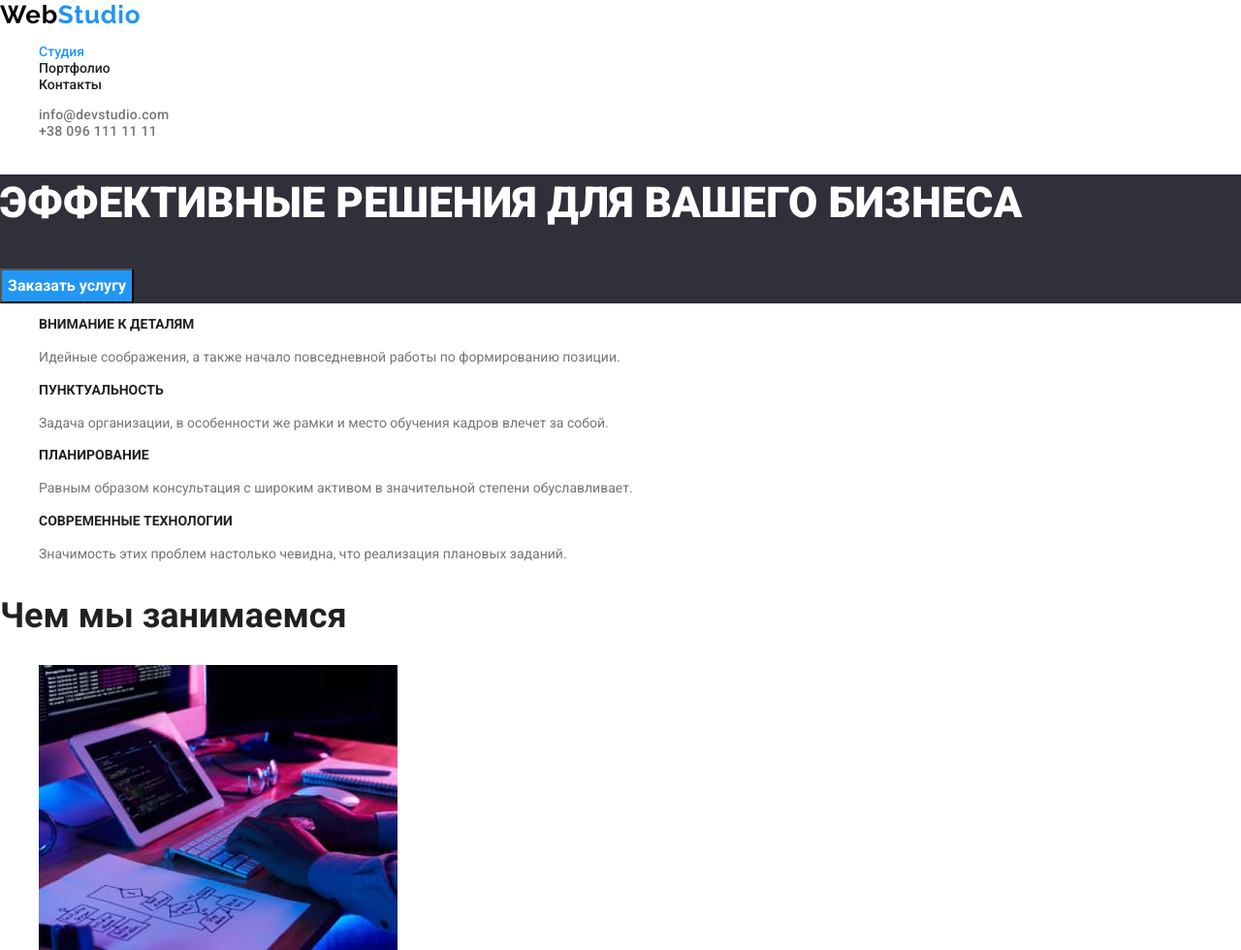
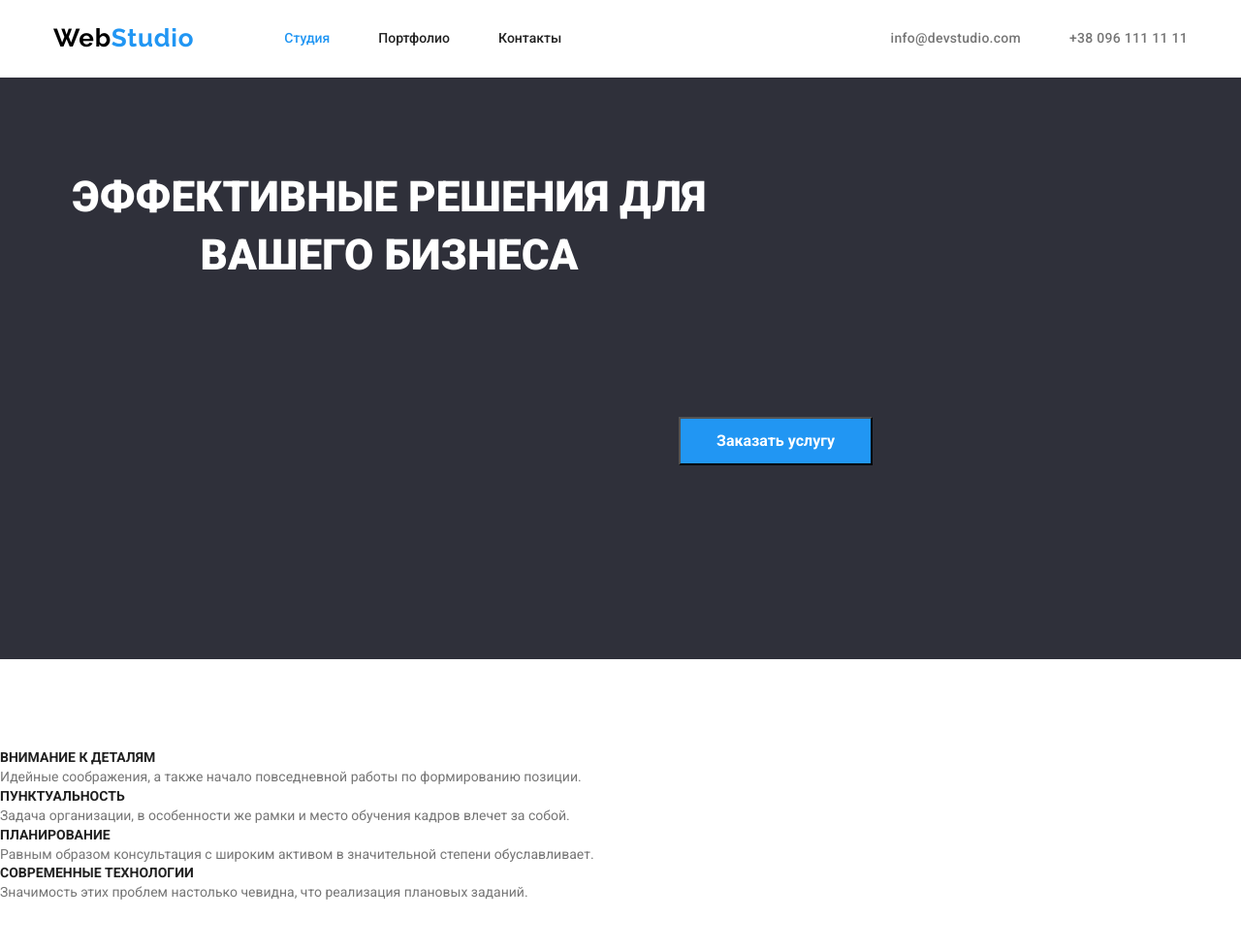
Before and after one commit to SerhiiSO/goit-markup-hw-03, a plain HTML site: page index.html in a window 1280 px wide. Shown: the top 980 px of the page at 97% size. Drawn offline with nearby package versions, Linux system fonts and the light colour scheme.

Commit message:
first-try-flex-box

```diff
--- a/css/styles.css
+++ b/css/styles.css
@@ -1,12 +1,30 @@
 :root {
-  --primary-font: 'Roboto', sans-serif;
-  --secondary-font: 'Raleway', sans-serif;
+  --primary-font: "Roboto", sans-serif;
+  --secondary-font: "Raleway", sans-serif;
   --primary-font-color: #757575;
   --secondary-font-color: #212121;
   --logo-accent-color: #2196f3;
   --logo-second-color: #000000;
   --logo-footer-color: #ffffff;
   --link-hover-focus: #2196f3;
+}
+h1,
+h2,
+h3,
+h4,
+h5,
+p {
+  margin-top: 0;
+  margin-bottom: 0;
+}
+ul,
+ol {
+  margin-top: 0;
+  margin-bottom: 0;
+  padding-left: 0;
+}
+img {
+  display: block;
 }
 body {
   font-family: var(--primary-font);
@@ -15,8 +33,22 @@ body {
 }
 /*------------HEAD------------*/
 .header {
+  padding-top: 24px;
+  padding-bottom: 25px;
+}
+.container {
+  width: 1200px;
+  margin: 0 auto;
+  padding-left: 15px;
+  padding-right: 15px;
+}
+.header-container {
+  display: flex;
+  align-items: center;
 }
 .header-nav {
+  display: flex;
+  align-items: center;
 }
 
 .logo-header {
@@ -27,6 +59,8 @@ body {
   letter-spacing: 0.03em;
   color: var(--logo-second-color);
   text-decoration: none;
+  margin-right: 93px;
+  margin-left: 0;
 }
 
 .logo-part {
@@ -35,14 +69,19 @@ body {
 
 .nav-list {
   list-style: none;
+  display: flex;
+  align-items: center;
 }
-.menu-link {
+.menu-link:not(:last-child) {
+  margin-right: 50px;
+}
+.link {
   text-decoration: none;
   color: var(--secondary-font-color);
   font-weight: 500;
   line-height: 1.14;
 }
-.menu-link.current {
+.link.current {
   color: #2196f3;
 }
 .menu-link:focus,
@@ -51,14 +90,21 @@ body {
 }
 .contacts {
   list-style: none;
+  display: flex;
+  align-items: center;
+  margin-left: auto;
 }
-.header-contacts {
+.header-contacts:not(:first-child) {
+  margin-left: 50px;
+}
+.mail-tel {
   text-decoration: none;
   color: #757575;
   font-weight: 500;
   line-height: 1.14;
   letter-spacing: 0.02em;
 }
+
 .header-contacts:focus,
 .header-contacts:hover {
   color: var(--link-hover-focus);
@@ -67,8 +113,19 @@ body {
 /*----------HEAD----------*/
 
 /*=============HERO=============*/
+.section {
+  padding-top: 94px;
+  padding-bottom: 94px;
+}
 .hero {
   background-color: #2f303a;
+  height: 600px;
+  text-align: center;
+}
+.hero-container {
+  display: flex;
+  align-items: center;
+  text-align: center;
 }
 .hero-main-sec {
   font-size: 44px;
@@ -77,6 +134,7 @@ body {
   line-height: 1.36;
   letter-spacing: 0.06;
   text-transform: uppercase;
+  width: 693px;
 }
 .modal-btn {
   background-color: #2196f3;
@@ -86,6 +144,11 @@ body {
   font-weight: 700;
   line-height: 1.88;
   cursor: pointer;
+  position: absolute;
+  width: 200px;
+  height: 50px;
+  left: 700px;
+  top: 430px;
 }
 .advantages {
 }
--- a/index.html
+++ b/index.html
@@ -5,39 +5,60 @@
     <meta http-equiv="X-UA-Compatible" content="IE=edge" />
     <meta name="viewport" content="width=device-width, initial-scale=1.0" />
     <title>Document</title>
-    <link rel="stylesheet" href="node_modules/modern-normalize/modern-normalize.css">
-    <link rel="preconnect" href="https://fonts.gstatic.com">
-    <link href="https://fonts.googleapis.com/css2?family=Raleway:wght@700&family=Roboto:wght@400;500;700;900&display=swap"
-      rel="stylesheet">
+    <link
+      rel="stylesheet"
+      href="https://cdnjs.cloudflare.com/ajax/libs/modern-normalize/1.1.0/modern-normalize.min.css"
+      integrity="sha512-wpPYUAdjBVSE4KJnH1VR1HeZfpl1ub8YT/NKx4PuQ5NmX2tKuGu6U/JRp5y+Y8XG2tV+wKQpNHVUX03MfMFn9Q=="
+      crossorigin="anonymous"
+      referrerpolicy="no-referrer"
+    />
+    <link rel="preconnect" href="https://fonts.gstatic.com" />
+    <link
+      href="https://fonts.googleapis.com/css2?family=Raleway:wght@700&family=Roboto:wght@400;500;700;900&display=swap"
+      rel="stylesheet"
+    />
     <link rel="stylesheet" href="./css/styles.css" />
-
   </head>
   <body>
     <header class="header">
+      <div class="container header-container">
         <nav class="header-nav">
-        <a href="/" class="logo-header"> Web<span class="logo-part">Studio</span> </a>
+          <a href="/" class="logo-header">
+            Web<span class="logo-part">Studio</span>
+          </a>
           <ul class="nav-list">
-          <li><a href="./index.html" class="menu-link current">Студия</a></li>
+            <li class="menu-link">
+              <a href="./index.html" class="link current">Студия</a>
+            </li>
 
-          <li><a href="./portfolio.html" class="menu-link"> Портфолио</a></li>
+            <li class="menu-link">
+              <a href="./portfolio.html" class="link"> Портфолио</a>
+            </li>
 
-          <li><a href="" class="menu-link">Контакты</a></li>
+            <li class="menu-link"><a href="" class="link">Контакты</a></li>
           </ul>
         </nav>
         <ul class="contacts">
-        <li>
-          <a href="mailto:info@devstudio.com" lang="en" class="header-contacts"> info@devstudio.com </a>
+          <li class="header-contacts">
+            <a href="mailto:info@devstudio.com" lang="en" class="mail-tel">
+              info@devstudio.com
+            </a>
           </li>
 
-        <li><a href="tel:+380961111111" class="header-contacts"> +38 096 111 11 11 </a></li>
+          <li class="header-contacts">
+            <a href="tel:+380961111111" class="mail-tel"> +38 096 111 11 11 </a>
+          </li>
         </ul>
+      </div>
     </header>
     <main>
-      <section class="hero">
+      <section class="hero section">
+        <div class="container hero-container">
           <h1 class="hero-main-sec">Эффективные решения для вашего бизнеса</h1>
           <button type="button" class="modal-btn">Заказать услугу</button>
+        </div>
       </section>
-      <section class="advantages">
+      <section class="advantages section">
         <h2 class="adv-hidden">Преимущества компании</h2>
         <!--h2 будет скрыт стилями-->
         <ul class="adv-list">
@@ -71,7 +92,7 @@
           </li>
         </ul>
       </section>
-      <section class="activity">
+      <section class="activity section">
         <h2 class="activity-head">Чем мы занимаемся</h2>
         <ul class="act-example">
           <li class="act-example-pic">
@@ -85,7 +106,7 @@
           </li>
         </ul>
       </section>
-      <section class="about">
+      <section class="about section">
         <h2 class="about-head">Наша команда</h2>
         <ul class="about-list">
           <li class="about-list-info">
@@ -134,23 +155,30 @@
     <footer class="footer">
       <h2 class="footer-name">Контакты</h2>
       <!--  h2 Будет скрыт CSS-->
-      <a href="/" class="footer-logo"> Web<span class="footer-logo-accent">Studio</span> </a>
+      <a href="/" class="footer-logo">
+        Web<span class="footer-logo-accent">Studio</span>
+      </a>
       <address class="footer-contacts">
         <ul class="footer-contact-list">
           <li class="footer-inform">
             <a
               href="https://goo.gl/maps/V8eKWjHugV43ovE69 "
               rel="noopener noreferrer"
-              target="_blank" class="footer-location"
+              target="_blank"
+              class="footer-location"
             >
               г. Киев, пр-т Леси Украинки, 26</a
             >
           </li>
           <li class="footer-inform">
-            <a href="mailto:info@example.com" lang="en" class="footer-link"> info@example.com </a>
+            <a href="mailto:info@example.com" lang="en" class="footer-link">
+              info@example.com
+            </a>
           </li>
           <li class="footer-inform">
-            <a href="tel:+380961111111" class="footer-link"> +38 096 111 11 11 </a>
+            <a href="tel:+380961111111" class="footer-link">
+              +38 096 111 11 11
+            </a>
           </li>
         </ul>
       </address>
```
Also changed, not shown: portfolio.html (+4 -2 lines). Lines whose indentation alone changed are shown as unchanged.
